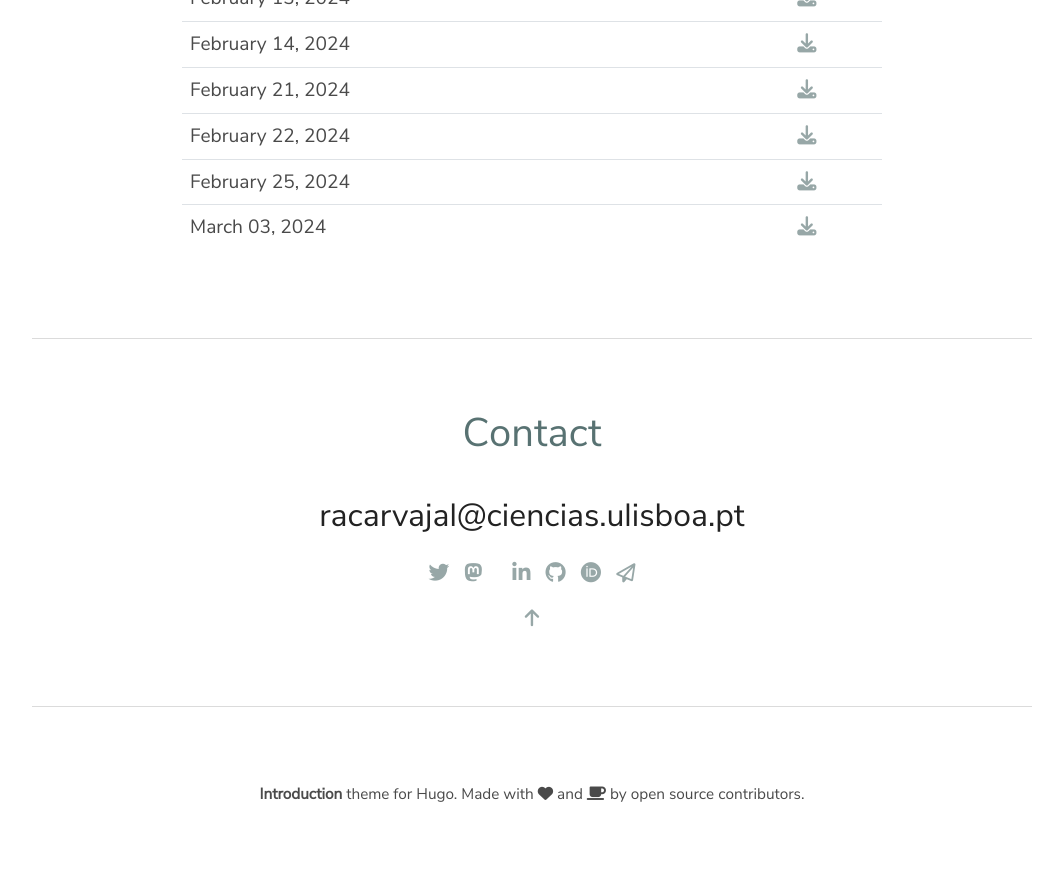
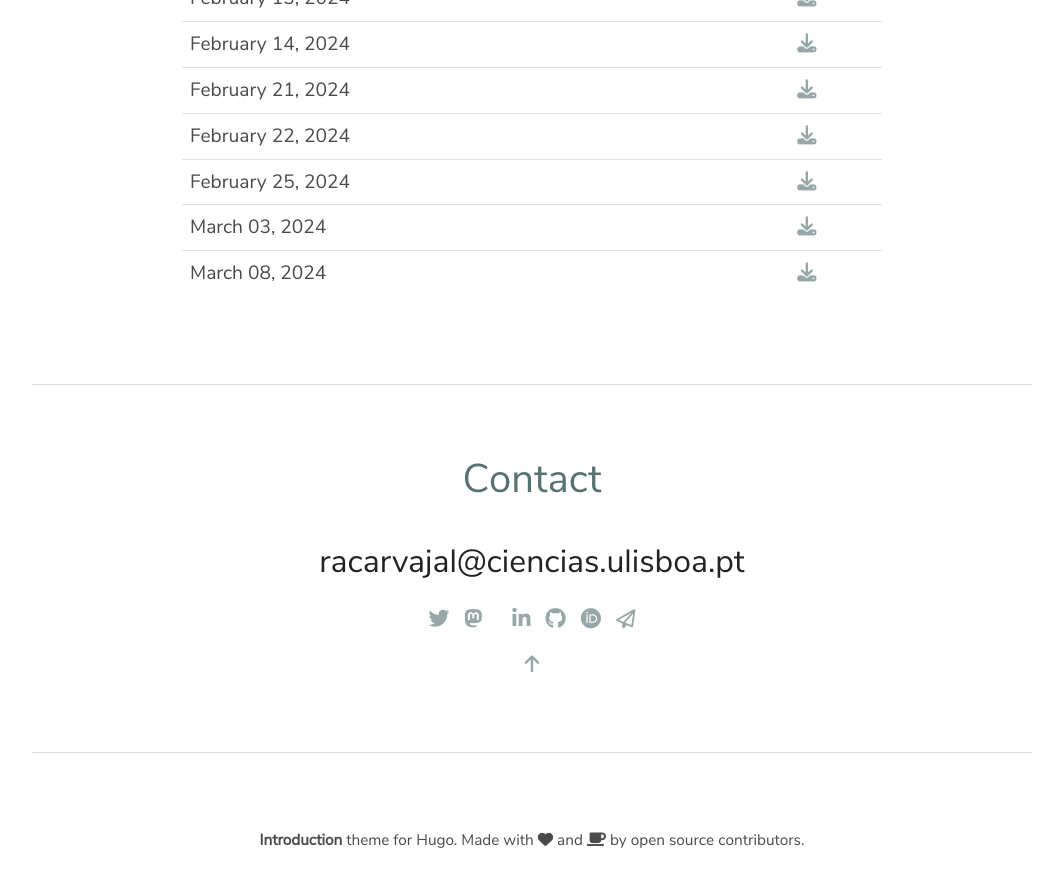
Before and after one commit to racarvajal/racarvajal.github.io, a Jekyll site: the page thesis.html, which Jekyll copies as it is, in a window 1280 px wide and 900 px high, scrolled down 1587 px. Shown: the top 887 px of the window, without its empty margins (108-1171 px from the left). Built offline with Jekyll 4.4.1, drawn with Linux system fonts in a browser that asks for light colours; before the commit the page ends 2443 px from its top, so only the background shows below that.

Commit message:
files at Mar 08

```diff
--- a/thesis.html
+++ b/thesis.html
@@ -239,6 +239,14 @@
               </a>
             </td>
           </tr>
+          <tr>
+            <td>March 08, 2024</td>
+            <td class="t-center">
+              <a href="files/thesis/thesis_RCP_FCUL_Mar08.pdf" target="_blank">
+                <i class="fa fa-download"></i>
+              </a>
+            </td>
+          </tr>
         </table>
       </div>
     </div>
```
Also changed, not shown: 1 other file.
